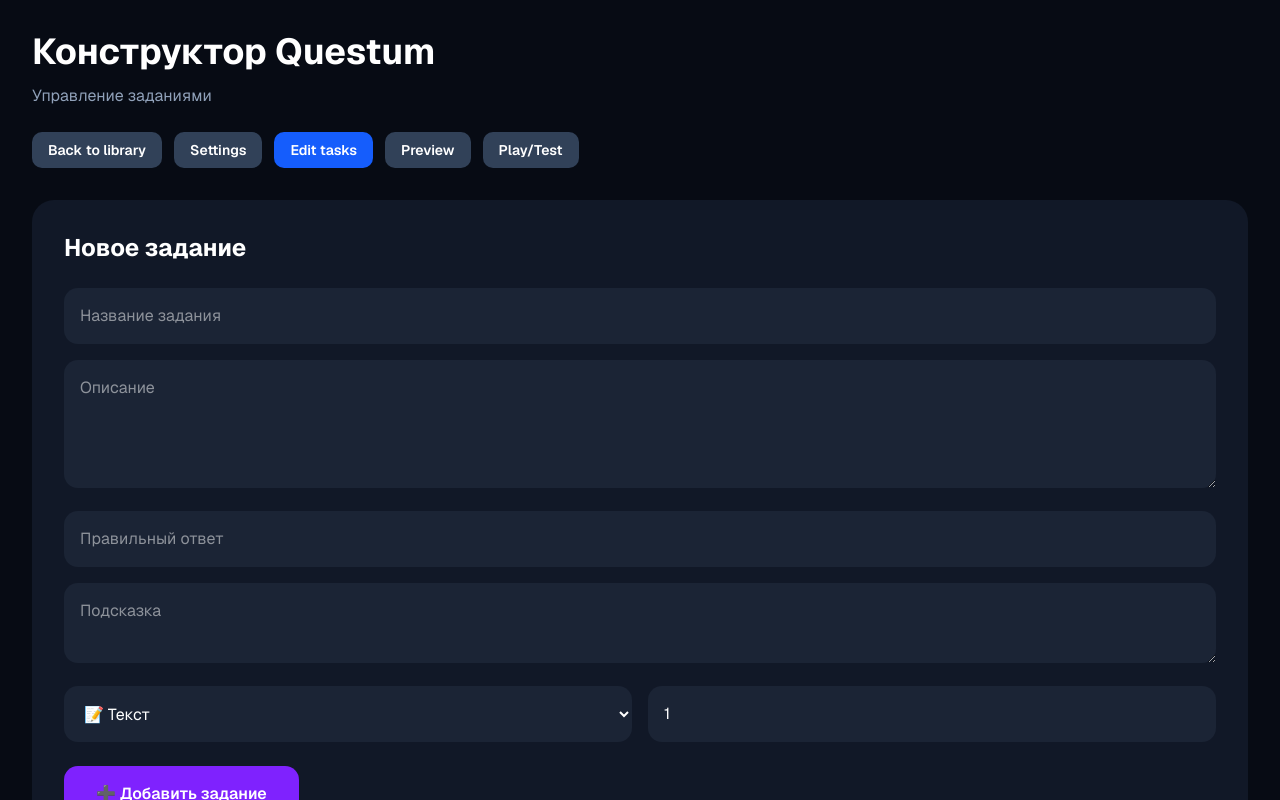
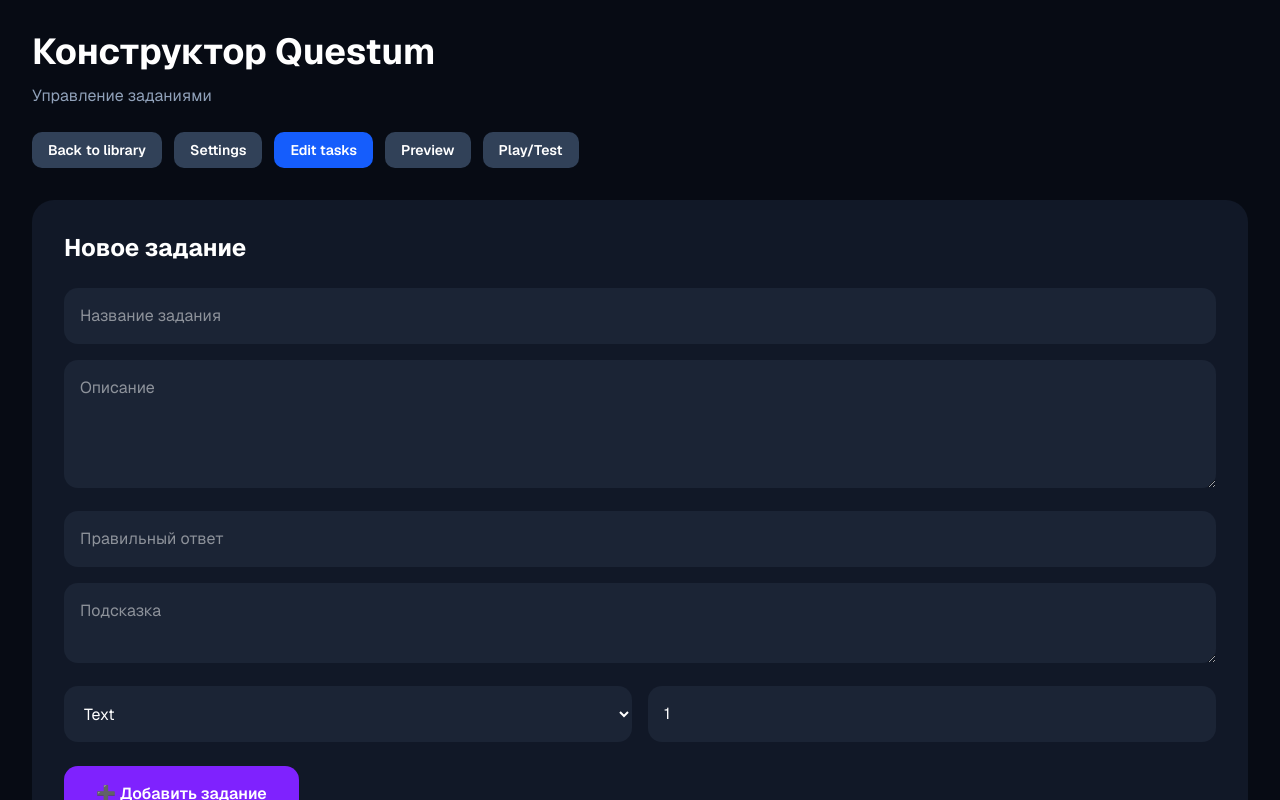
Before and after one commit to angeld474456-cmd/Qwestum-Education, a Next.js app: page /quests/1/tasks in a window 1280 px wide. Built offline with nearby package versions, Linux system fonts and the light colour scheme; no server answers; the database is empty.

Commit message:
Add single choice task creation option

```diff
--- a/components/tasks/TaskForm.tsx
+++ b/components/tasks/TaskForm.tsx
@@ -1,6 +1,8 @@
 "use client";
 
 import { useState } from "react";
+
+type TaskType = "text" | "single_choice";
 
 interface TaskFormProps {
   onSave: (task: {
@@ -9,7 +11,7 @@
     answer: string;
     hint: string;
     points: number;
-    taskType: string;
+    taskType: TaskType;
   }) => Promise<void>;
 }
 
@@ -19,7 +21,7 @@
   const [answer, setAnswer] = useState("");
   const [hint, setHint] = useState("");
   const [points, setPoints] = useState(1);
-  const [taskType, setTaskType] = useState("text");
+  const [taskType, setTaskType] = useState<TaskType>("text");
 
   async function handleSubmit() {
     if (!title.trim()) {
@@ -85,14 +87,11 @@
 
         <select
           value={taskType}
-          onChange={(e)=>setTaskType(e.target.value)}
+          onChange={(e)=>setTaskType(e.target.value as TaskType)}
           className="rounded-xl bg-[#1B2435] p-4"
         >
-          <option value="text">📝 Текст</option>
-          <option value="quiz">✅ Тест</option>
-          <option value="qr">📷 QR</option>
-          <option value="image">🖼 Изображение</option>
-          <option value="map">🗺 Карта</option>
+          <option value="text">Text</option>
+          <option value="single_choice">Single choice</option>
         </select>
 
         <input
```
